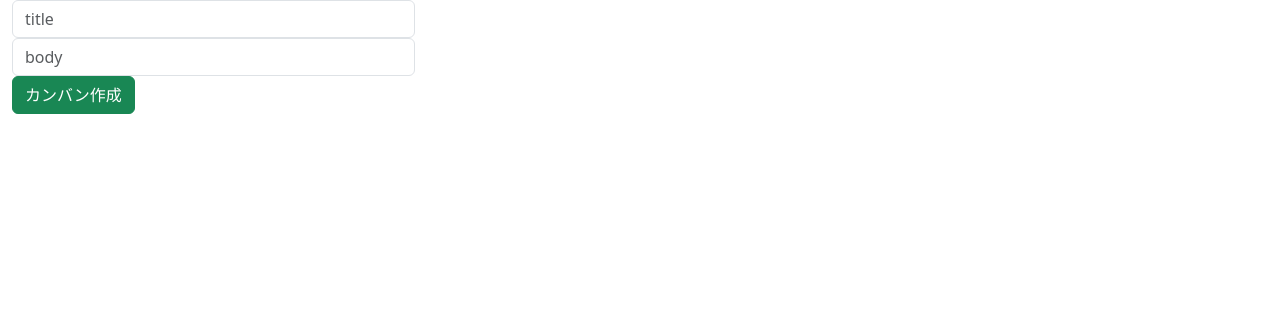
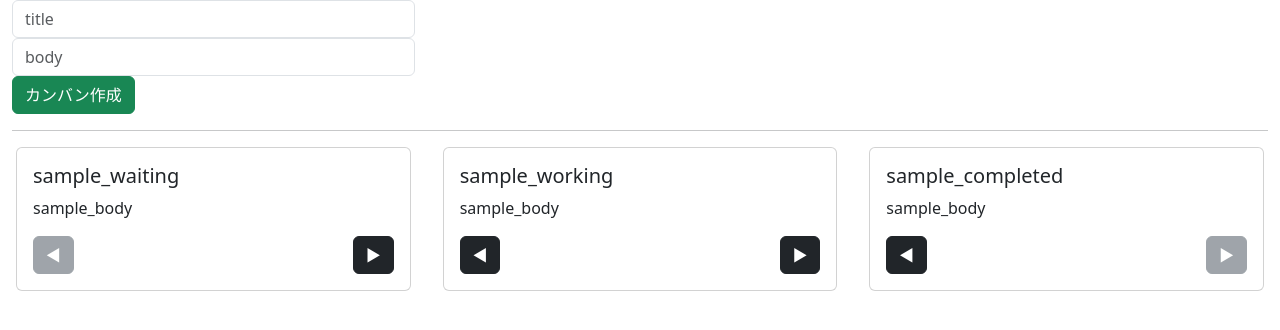
Before and after one commit to pisces2336/webapp-learn, a Nuxt app in the folder web/webapp-learn/: page / in a window 1280 px wide. Shown: the top 330 px of the page. Built offline with nearby package versions, Linux system fonts and the light colour scheme.

Commit message:
カテゴリ間移動を実装

```diff
--- a/web/webapp-learn/app.vue
+++ b/web/webapp-learn/app.vue
@@ -7,32 +7,70 @@
         <button @click="createKanban()" class="btn btn-success">カンバン作成</button>
       </div>
     </div>
+
+    <hr>
+
+    <div class="row mt-3">
+      <div v-for="kanban_category in kanban_list" class="col-4 px-3">
+        <div v-for="k in kanban_category" class="card">
+
+          <div class="card-body">
+            <h5 class="card-title">{{ k.title }}</h5>
+            <p class="card-text">{{ k.body }}</p>
+            <div class="d-flex justify-content-between">
+              <button v-if="k.category >= 1" @click="moveKanban(k, 'left')" class="btn btn-dark">◀</button>
+              <button v-else class="btn btn-secondary" disabled>◀</button>
+
+              <button v-if="k.category <= 1" @click="moveKanban(k, 'right')" class="btn btn-dark">▶</button>
+              <button v-else class="btn btn-secondary" disabled>▶</button>
+            </div>
+          </div>
+
+        </div>
+      </div>
+    </div>
   </div>
 </template>
 <script setup>
   class Kanban {
-    constructor(title='', body='') {
+    constructor(title='', body='', category=0) {
       this.title = title
       this.body = body
-      this.label = '未着手'
+      this.category = category
     }
   }
 
   const new_kanban = ref(new Kanban())
 
-  const kanban_list = ref({
-    waiting: [],
-    working: [],
-    completed: []
-  })
+  const kanban_list = ref([
+    [new Kanban('sample_waiting', 'sample_body')],
+    [new Kanban('sample_working', 'sample_body', 1)],
+    [new Kanban('sample_completed', 'sample_body', 2)]
+  ])
 
   const createKanban = () => {
     const k = new_kanban.value
     if (k.title == '' || k.body =='') {
       return
     }
-    kanban_list.value.waiting.push(k)
+    kanban_list.value[0].push(k)
     new_kanban.value = new Kanban()
   }
 
+  const moveKanban = (k, direction) => {
+    // kanban_list内の対応するオブジェクトを取得
+    const idx = kanban_list.value[k.category].indexOf(k)
+    const kanban = kanban_list.value[k.category][idx]
+
+    // 元居たカテゴリから削除
+    kanban_list.value[kanban.category].splice(idx, 1)
+
+    // カテゴリ移動
+    if (direction == 'left') {
+      kanban.category--
+    } else {
+      kanban.category++
+    }
+    kanban_list.value[kanban.category].push(kanban)
+  }
 </script>
```
